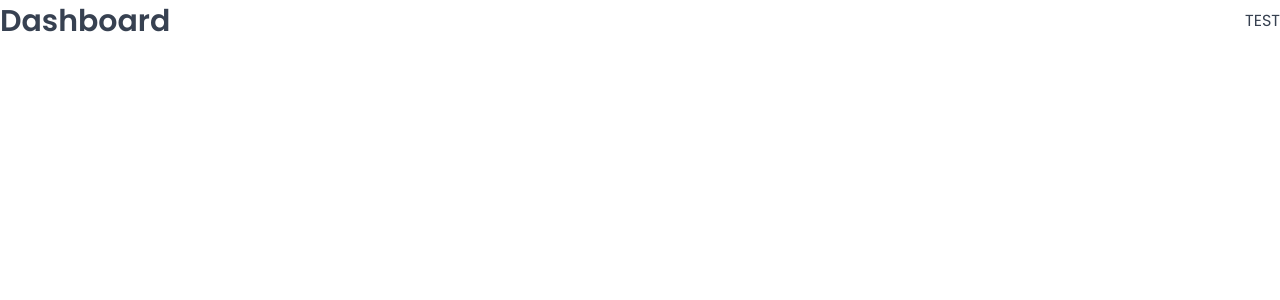
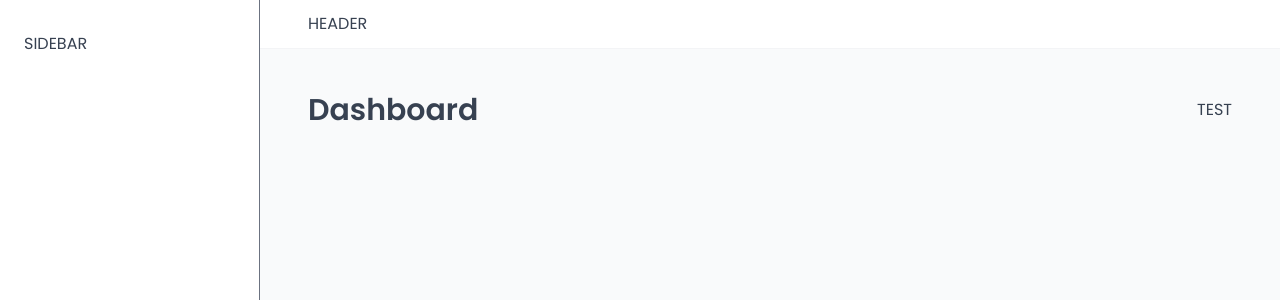
Before and after one commit to Elena-Cr/the-wild-oasis, a React (Vite) app: page /dashboard in a window 1280 px wide. Shown: the top 300 px of the page. Built offline with nearby package versions, Linux system fonts and the light colour scheme; a web font is replaced by a local one.

Commit message:
building the app layout

```diff
--- a/src/App.jsx
+++ b/src/App.jsx
@@ -9,6 +9,7 @@ import Settings from "./pages/Settings";
 import Account from "./pages/Account";
 import Login from "./pages/Login";
 import PageNotFound from "./pages/PageNotFound";
+import AppLaylout from "./ui/AppLaylout";
 
 function App() {
   return (
@@ -16,6 +17,7 @@ function App() {
       <GlobalStyles />
       <BrowserRouter>
         <Routes>
+          <Route element={<AppLaylout />}>
             <Route index element={<Navigate replace to="dashboard" />} />
             <Route path="dashboard" element={<Dashboard />} />
             <Route path="bookings" element={<Bookings />} />
@@ -23,6 +25,8 @@ function App() {
             <Route path="users" element={<Users />} />
             <Route path="settings" element={<Settings />} />
             <Route path="account" element={<Account />} />
+          </Route>
+
           <Route path="login" element={<Login />} />
           <Route path="*" element={<PageNotFound />} />
         </Routes>
--- /dev/null
+++ b/src/ui/AppLaylout.jsx
@@ -0,0 +1,30 @@
+import { Outlet } from "react-router-dom";
+import Sidebar from "./Sidebar";
+import Header from "./Header";
+import styled from "styled-components";
+
+const StyledAppLayout = styled.div`
+  display: grid;
+  grid-template-columns: 26rem 1fr;
+  grid-template-rows: auto 1fr;
+  height: 100vh;
+`;
+
+const Main = styled.main`
+  background-color: var(--color-grey-50);
+  padding: 4rem 4.8rem 6.4rem;
+`;
+
+function AppLaylout() {
+  return (
+    <StyledAppLayout>
+      <Header />
+      <Sidebar />
+      <Main>
+        <Outlet />
+      </Main>
+    </StyledAppLayout>
+  );
+}
+
+export default AppLaylout;
--- /dev/null
+++ b/src/ui/Header.jsx
@@ -0,0 +1,13 @@
+import styled from "styled-components";
+
+const StyledHeader = styled.header`
+  background-color: var(--color-grey-0);
+  padding: 1.2rem 4.8rem;
+  border-bottom: 1px solid var(--color-grey-100);
+`;
+
+function Header() {
+  return <StyledHeader>HEADER</StyledHeader>;
+}
+
+export default Header;
--- /dev/null
+++ b/src/ui/Sidebar.jsx
@@ -0,0 +1,14 @@
+import styled from "styled-components";
+
+const StyledSidebar = styled.aside`
+  background-color: var(--color-grey-0);
+  padding: 3.2rem 2.4rem;
+  border-right: 1px solid var(--color-grey-500);
+  grid-row: 1/-1;
+`;
+
+function Sidebar() {
+  return <StyledSidebar>SIDEBAR</StyledSidebar>;
+}
+
+export default Sidebar;
```
Lines whose indentation alone changed are shown as unchanged.
